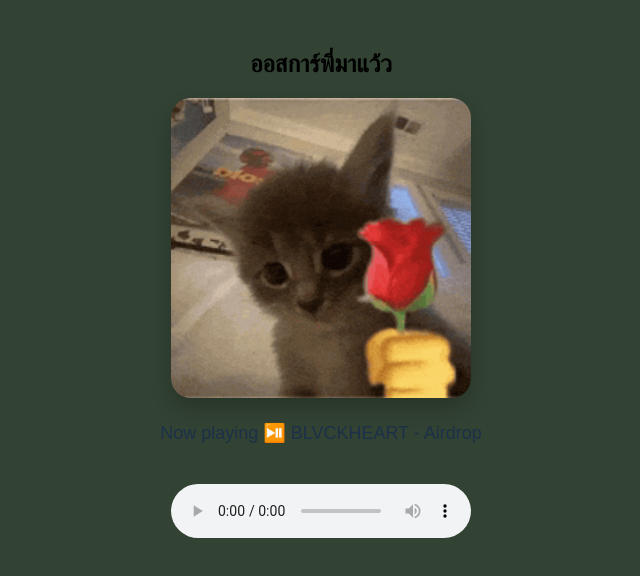
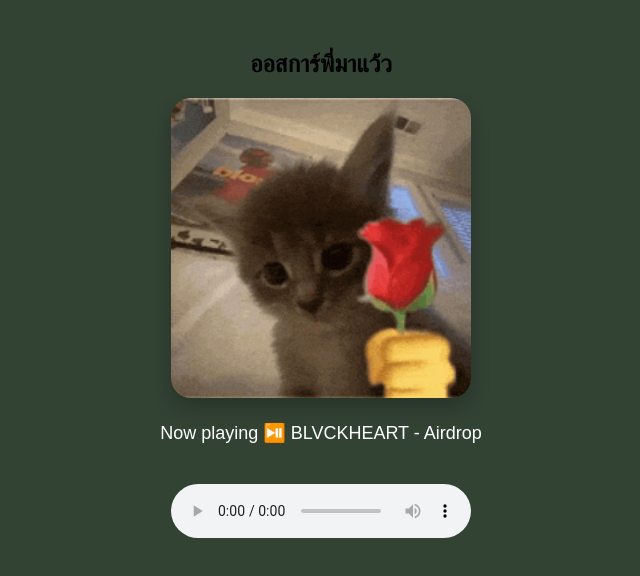
Before and after one commit to somsittiya/foryoukub, a plain HTML site: page index.html in a window 1280 px wide. Shown: the whole page, without its empty margins (319-959 px from the left). Drawn offline with Linux system fonts and the light colour scheme.

Commit message:
Update index.html

```diff
--- a/index.html
+++ b/index.html
@@ -19,7 +19,7 @@
     }
 
     .now-playing {
-        color: #1c3149;
+        color: #FFFFFF;
         font-size: 18px;
         margin-top: 20px;
         margin-bottom: 10px;
```
